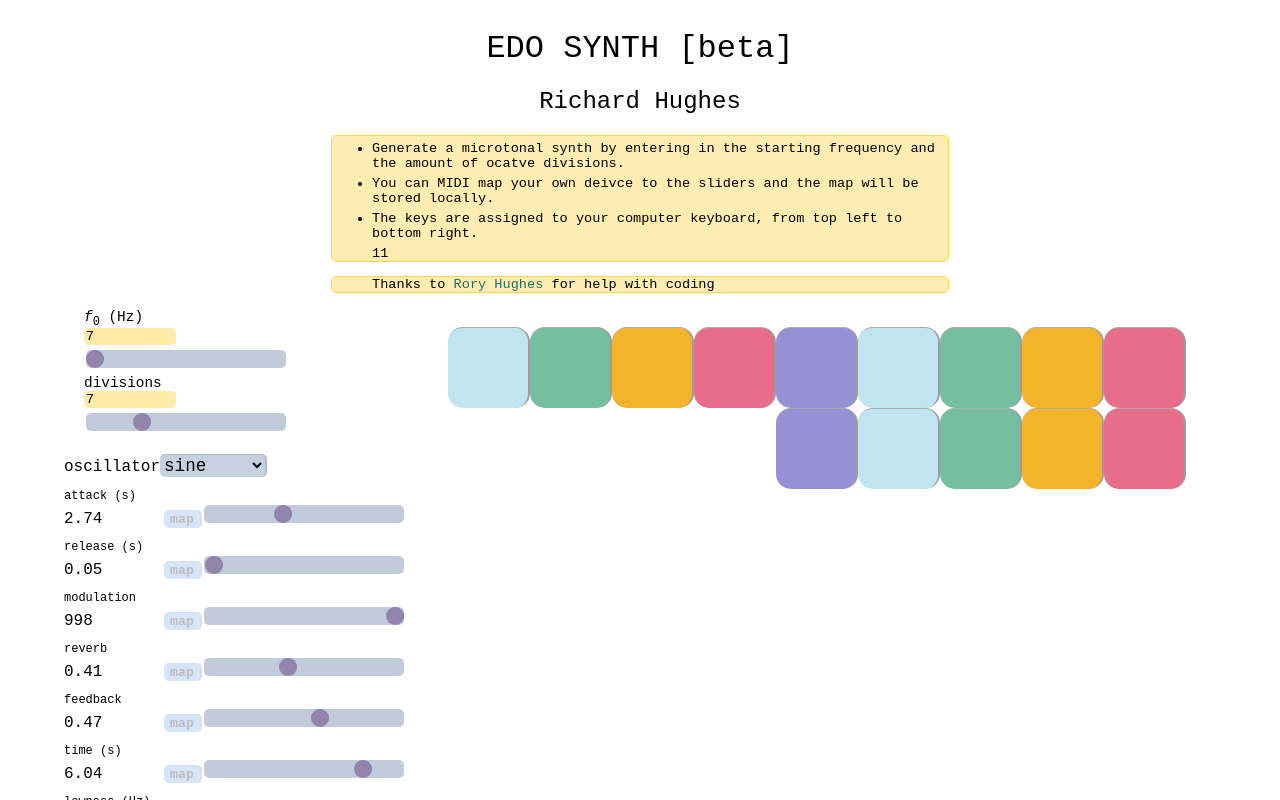
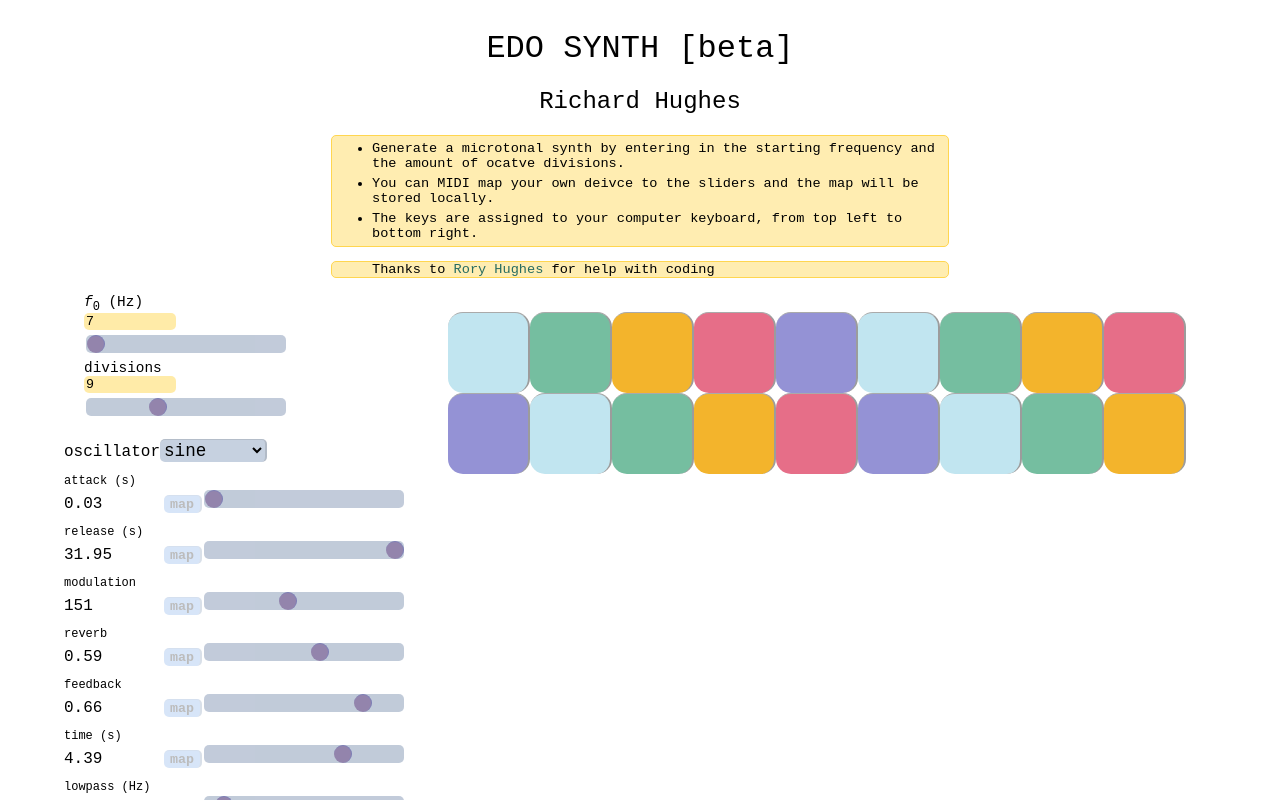
Before and after one commit to rwjhughes/website, a Next.js app: page /edo in a window 1280 px wide. Shown: the top 800 px of the page. Built offline with nearby package versions, Linux system fonts and the light colour scheme; a web font is replaced by a local one.

Commit message:
edo sliders

```diff
--- a/pages/edo.js
+++ b/pages/edo.js
@@ -61,6 +61,12 @@ const makeSynth = () => {
     gain,
   }
 }
+
+// const f0 = {
+//   f0: {
+//     mapping: input => (Math.exp(input * 0.00049517)
+//   }
+// }
 
 const parameters = {
   attack: {
@@ -145,7 +151,7 @@ const Home = () => {
   const midiRef = useRef(null)
 
   const [f0, setF0] = useState(7)
-  const [divisions, setDivisions] = useState(7)
+  const [divisions, setDivisions] = useState(Math.round(Math.random()*24))
 
   const [audioDevices, setAudioDevices] = useState(null)
   const [paramValues, setParamValues] = useState({
@@ -275,7 +281,7 @@ const Home = () => {
     <ul>
       <li>Generate a microtonal synth by entering in the starting frequency and the amount of ocatve divisions.</li>
       <li>You can MIDI map your own deivce to the sliders and the map will be stored locally.</li>
-      <li>The keys are assigned to your computer keyboard, from top left to bottom right.</li>11
+      <li>The keys are assigned to your computer keyboard, from top left to bottom right.</li>
     </ul>
     <ul id="acknowledge">
       Thanks to <a href="https://rory.ie" target="_blank">Rory Hughes</a> for help with coding<br/>
@@ -298,7 +304,7 @@ const Home = () => {
           <input
             type="range"
             min="1"
-            max="10000"
+            max="1000"
             value={f0}
             className="slider"
             onChange={e => setF0(Number(e.target.value))}
```
Also changed, not shown: 3 other files (tests, documents, lock files or other folders).
